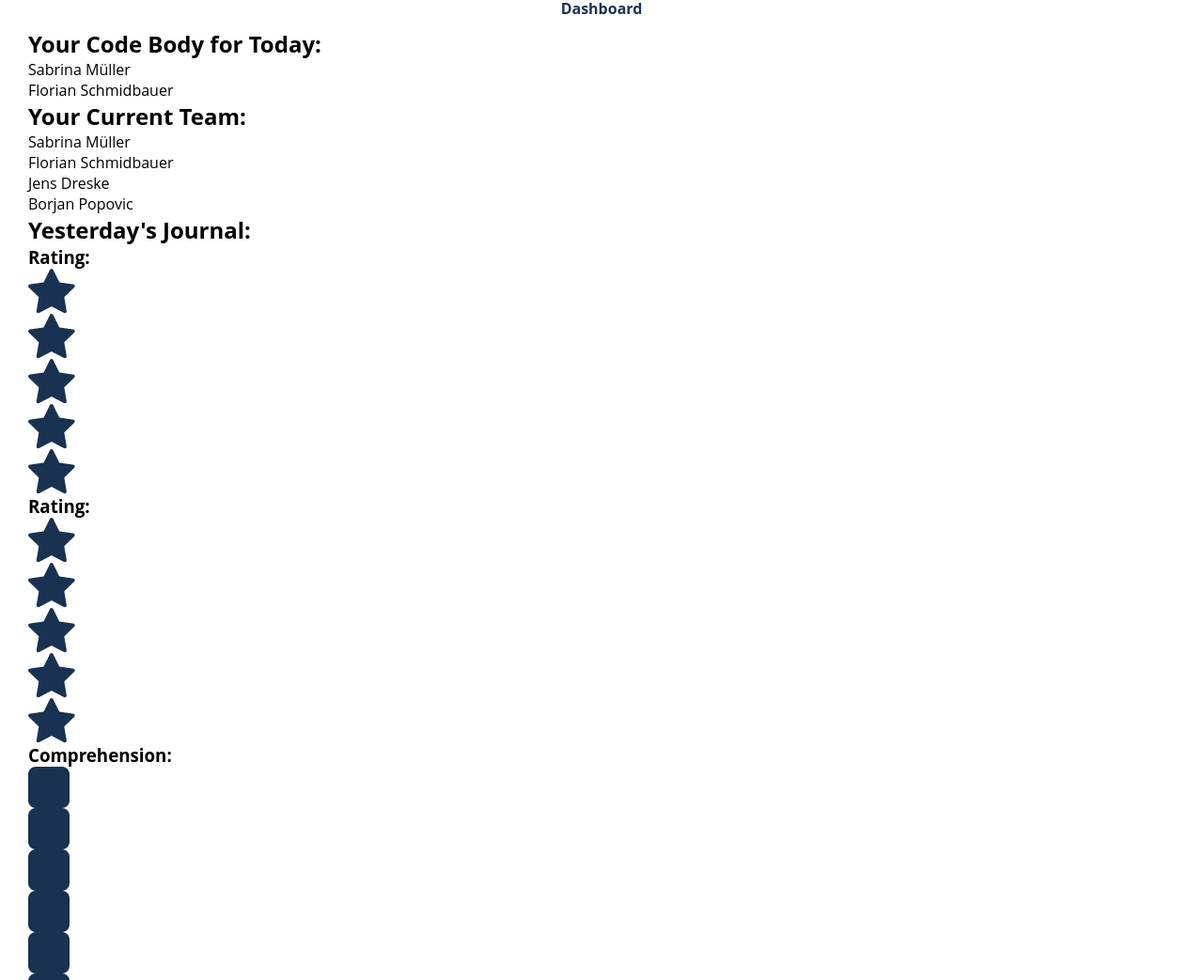
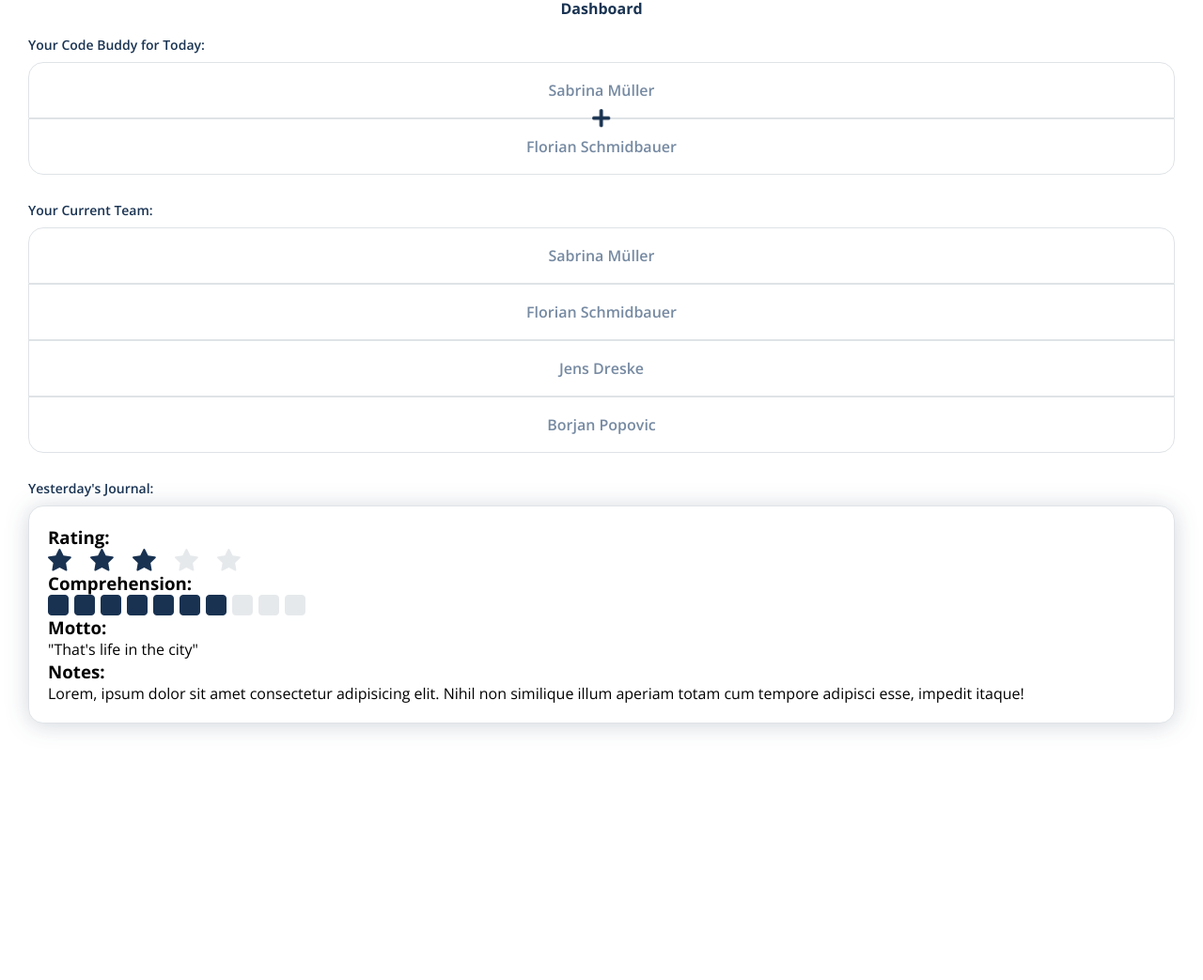
Before and after one commit to FSchmidbauer/nf-students-app, a website: page index.html in a window 1280 px wide. Shown: the top 1043 px of the page at 94% size. After the commit the page ends 800 px from the top, so only its background shows below. Drawn offline with nearby package versions, Linux system fonts and the light colour scheme; files that its build step writes are made by us from their sources; files whose address does not match are found by name.

Commit message:
dashboard css almost finished

```diff
--- a/base.css
+++ b/css/base.css
@@ -54,7 +54,7 @@ img {
   display: block;
 }
 .shadow-grey {
-  filter: drop-shadow(0 0 0.75rem hsla(213, 53%, 21%, 0.2));
+  filter: drop-shadow(0 2px 0.75rem hsla(213, 52%, 20%, 0.2));
 }
 
 .shadow-red {
@@ -62,7 +62,7 @@ img {
 }
 
 body {
-  font-family: "Open Sans", sans-serif;
+  font-family: "Open Sans";
 }
 
 header {
@@ -125,3 +125,83 @@ footer {
   line-height: 1.333;
   color: var(--primary);
 }
+
+h1 {
+  font-size: 1rem;
+  font-weight: 700;
+  line-height: 1.125;
+  color: var(--primary-dark);
+  text-align: center;
+}
+
+h2 {
+  font-size: 0.875rem;
+  font-weight: 600;
+  line-height: 1.143;
+  color: var(--primary-dark);
+  margin-bottom: 0.625rem;
+}
+
+.rounded {
+  border-radius: 1rem;
+  border: 1px solid var(--border-light);
+}
+
+.topitem {
+  border-top-left-radius: 1rem;
+  border-top-right-radius: 1rem;
+}
+
+.bottomitem {
+  border-radius: 0 0 1rem 1rem;
+}
+
+.plus {
+  position: absolute;
+  left: 50%;
+  top: 50%;
+  transform: translate(-50%, -50%);
+  width: 1.25rem;
+  height: 1.25rem;
+}
+
+.memberbox {
+  margin-top: 0.625rem;
+  margin-bottom: 1.875rem;
+}
+
+.memberbox__pair {
+  position: relative;
+}
+
+.memberbox__item {
+  border: 1px solid var(--border-light);
+  font-size: 1rem;
+  font-weight: 600;
+  color: var(--primary);
+  text-align: center;
+  padding: 1.125rem 5rem;
+}
+
+.journalcard {
+  background: white;
+  padding: 1.25rem;
+}
+
+.journalcard__stars {
+  display: flex;
+  justify-content: space-between;
+  height: 1.5rem;
+  width: 12.8rem;
+}
+
+.journalcard__rectangles {
+  display: flex;
+  justify-content: space-between;
+  height: 1.375rem;
+  width: 17.125rem;
+}
+
+.disabled {
+  opacity: 0.1;
+}
--- /dev/null
+++ b/css/styles.css
@@ -0,0 +1,2 @@
+@import "./base.css";
+@import url("https://fonts.googleapis.com/css2?family=Open+Sans:wght@400;600;700&display=swap");
--- a/index.html
+++ b/index.html
@@ -9,52 +9,50 @@
   </head>
   <body>
     <header>
-      <h1 class="bold-16">Dashboard</h1>
+      <h1>Dashboard</h1>
     </header>
     <main>
-        <h2>Your Code Body for Today:</h2>
-      <section>
-        <section class="member">Sabrina Müller</section>
-        <section class="member">Florian Schmidbauer</section>
+      <section class="memberbox">
+        <h2>Your Code Buddy for Today:</h2>
+        <div class="memberbox__pair">
+      <section class="memberbox__item topitem">Sabrina Müller</section>
+      <div class="plus"><img src="./images/Plus@2x.png" alt="plus sign"></div>
+        <section class="memberbox__item bottomitem">Florian Schmidbauer</section>
+      </div>
       </section>
+
+      <section class="memberbox">
         <h2>Your Current Team:</h2>
-      <section>
-        <section class="member">Sabrina Müller</section>
-        <section class="member">Florian Schmidbauer</section>
-        <section class="member">Jens Dreske</section>
-        <section class="member">Borjan Popovic</section>
+        <section class="memberbox__item topitem">Sabrina Müller</section>
+        <section class="memberbox__item">Florian Schmidbauer</section>
+        <section class="memberbox__item">Jens Dreske</section>
+        <section class="memberbox__item bottomitem">Borjan Popovic</section>
       </section>
         <h2>Yesterday's Journal:</h2>
       <section>
-        <section class="journalcard">
+        <section class="journalcard rounded shadow-grey">
           <h3>Rating:</h3>
-          <section class="journalcard_stars">
-              <img src="./images/star.png" alt="Star Icon" class="journalcard__star">
-              <img src="./images/star.png" alt="Star Icon" class="journalcard__star">
-              <img src="./images/star.png" alt="Star Icon" class="journalcard__star">
-              <img src="./images/star.png" alt="Star Icon" class="journalcard__star disabled">
-              <img src="./images/star.png" alt="Star Icon" class="journalcard__star disabled">
+          <section class="journalcard__stars">
+              <img src="./images/Star.png" alt="Star Icon" class="journalcard__star">
+              <img src="./images/Star.png" alt="Star Icon" class="journalcard__star">
+              <img src="./images/Star.png" alt="Star Icon" class="journalcard__star">
+              <img src="./images/Star.png" alt="Star Icon" class="journalcard__star disabled">
+              <img src="./images/Star.png" alt="Star Icon" class="journalcard__star disabled">
             </section>
-                  <h3>Rating:</h3>
-          <section class="journalcard_stars">
-              <img src="./images/star.png" alt="Star Icon" class="journalcard__star">
-              <img src="./images/star.png" alt="Star Icon" class="journalcard__star">
-              <img src="./images/star.png" alt="Star Icon" class="journalcard__star">
-              <img src="./images/star.png" alt="Star Icon" class="journalcard__star disabled">
-              <img src="./images/star.png" alt="Star Icon" class="journalcard__star disabled">
-            </section>
+
+
             <h3>Comprehension:</h3>
-          <section class="journalcard_rectangles">
-              <img src="./images/rectangle.png" alt="Rectangle Icon" class="journalcard__rectangle">
-              <img src="./images/rectangle.png" alt="Rectangle Icon" class="journalcard__rectangle">
-              <img src="./images/rectangle.png" alt="Rectangle Icon" class="journalcard__rectangle">
-              <img src="./images/rectangle.png" alt="Rectangle Icon" class="journalcard__rectangle">
-              <img src="./images/rectangle.png" alt="Rectangle Icon" class="journalcard__rectangle">
-              <img src="./images/rectangle.png" alt="Rectangle Icon" class="journalcard__rectangle">
-              <img src="./images/rectangle.png" alt="Rectangle Icon" class="journalcard__rectangle">
-              <img src="./images/rectangle.png" alt="Rectangle Icon" class="journalcard__rectangle disabled">
-              <img src="./images/rectangle.png" alt="Rectangle Icon" class="journalcard__rectangle disabled">
-              <img src="./images/rectangle.png" alt="Rectangle Icon" class="journalcard__rectangle disabled">
+          <section class="journalcard__rectangles">
+              <img src="./images/Rectangle.png" alt="Rectangle Icon" class="journalcard__rectangle">
+              <img src="./images/Rectangle.png" alt="Rectangle Icon" class="journalcard__rectangle">
+              <img src="./images/Rectangle.png" alt="Rectangle Icon" class="journalcard__rectangle">
+              <img src="./images/Rectangle.png" alt="Rectangle Icon" class="journalcard__rectangle">
+              <img src="./images/Rectangle.png" alt="Rectangle Icon" class="journalcard__rectangle">
+              <img src="./images/Rectangle.png" alt="Rectangle Icon" class="journalcard__rectangle">
+              <img src="./images/Rectangle.png" alt="Rectangle Icon" class="journalcard__rectangle">
+              <img src="./images/Rectangle.png" alt="Rectangle Icon" class="journalcard__rectangle disabled">
+              <img src="./images/Rectangle.png" alt="Rectangle Icon" class="journalcard__rectangle disabled">
+              <img src="./images/Rectangle.png" alt="Rectangle Icon" class="journalcard__rectangle disabled">
             </section>
             <h3>Motto:</h3>
             <p class="journalcard__motto">"That's life in the city"</p>
--- a/styles.css
+++ /dev/null
@@ -1 +0,0 @@
-@import "./base.css";
```
